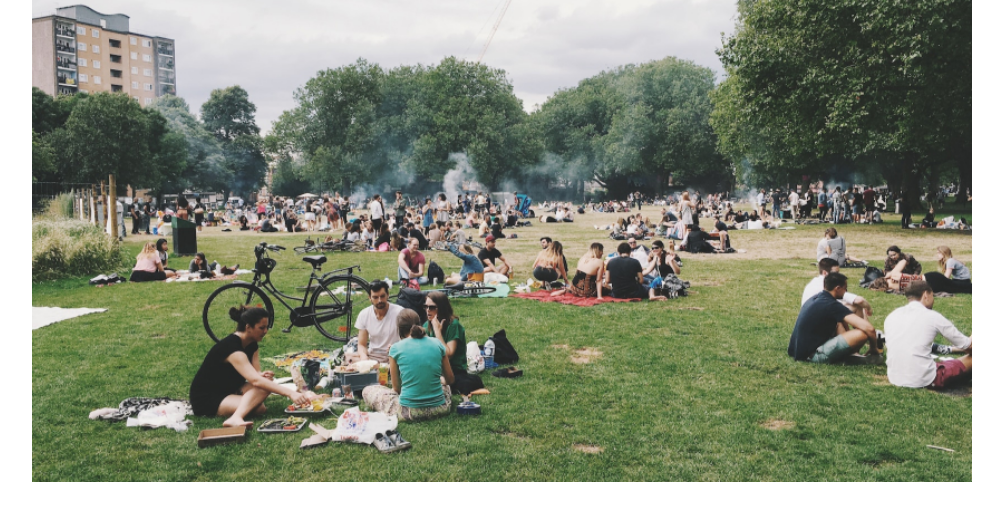
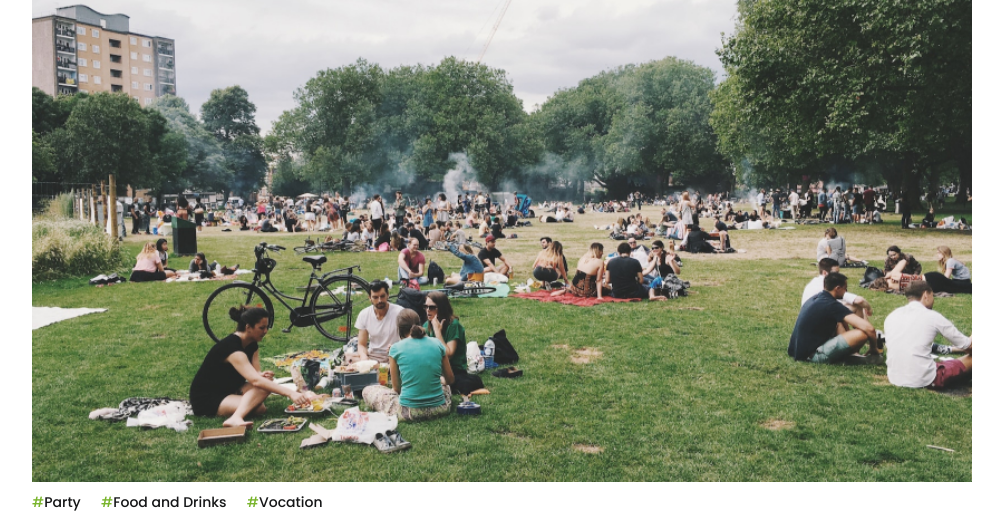
Before and after one commit to ouhoy/sist-student-union, a PHP site: page /event-page.html in a window 1280 px wide. Shown: the part 490-1004 px from the top of the page, without its empty margins (138-1141 px from the left). Before the commit the page ends 979 px from the top, so only its background shows below. Run offline with PHP 8.4, Linux system fonts and the light colour scheme.

Commit message:
Add event keywords

```diff
--- a/event-page.html
+++ b/event-page.html
@@ -56,6 +56,12 @@
         <div class="event-body">
             <div>
                 <img src="./assets/images/SIST%20Outside%20Activity.jpg" alt="" srcset="">
+                <div class="event-keywords">
+                    <a href="#"><span>#</span>Party</a>
+                    <a href="#"><span>#</span>Food and Drinks</a>
+                    <a href="#"><span>#</span>Vocation</a>
+
+                </div>
             </div>
         </div>
 
--- a/styles/scss/main.css
+++ b/styles/scss/main.css
@@ -289,7 +289,6 @@ main .events-container .events-menu .upcoming-events {
 }
 main .events-container .events-menu button {
   width: 100%;
-  border-radius: 8px;
   display: flex;
   align-items: center;
   justify-content: center;
@@ -559,6 +558,16 @@ label {
   line-height: 14px;
 }
 
+.event-keywords a {
+  font-size: 14px;
+  font-weight: 500;
+  line-height: 14px;
+  margin-right: 16px;
+}
+.event-keywords a span {
+  color: #78B42B;
+}
+
 .event-body {
   margin-top: 64px;
 }
```
Also changed, not shown: events.html (+7 -6 lines), styles/scss/main.scss (+20 -1 lines), 1 other file.
